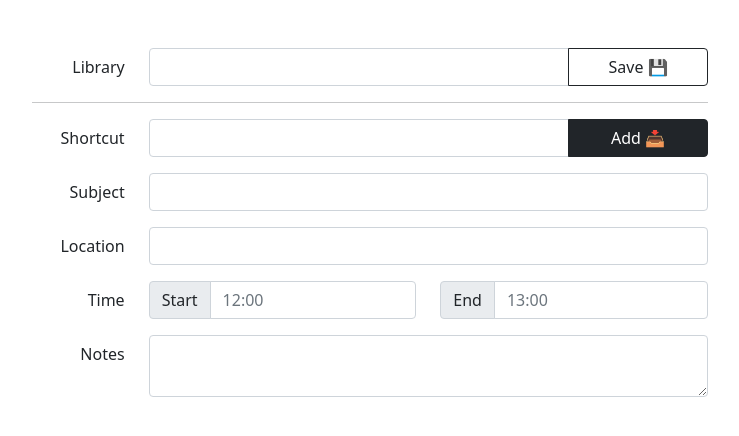
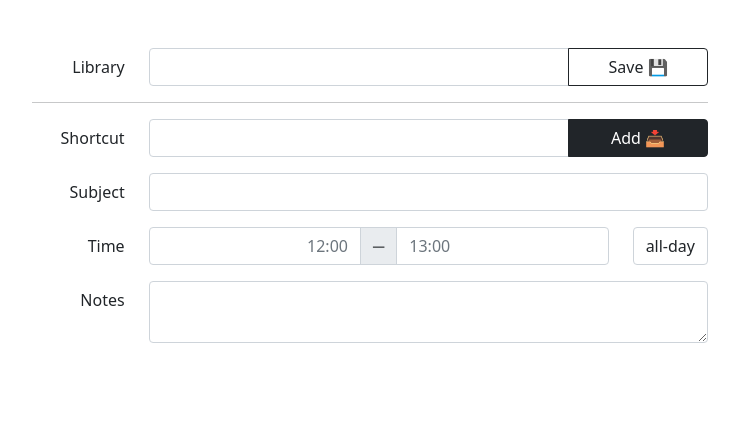
Before and after one commit to urmoi/uCal, a Flask app: page /newlib in a window 1280 px wide. Shown: the part 58-494 px from the top of the page, without its empty margins (270-1009 px from the left). Run offline with Flask 2, Linux system fonts and the light colour scheme.

Commit message:
updated newLib form

```diff
--- a/static/styles.css
+++ b/static/styles.css
@@ -1,9 +1,28 @@
 .w-700px {
     max-width: 700px;
+    min-width: 250px;
 }
 
-@media (min-width: 576px) {
-    form.new-lib {
-       text-align: right!important;
-    }
+.toggle-all-day {
+    color: #212529;
+    border-color: #ced4da;
+    background-color: #fff;
 }
+
+.btn-check:checked+.toggle-all-day {
+    color: #212529;
+    border-color: #ced4da;
+    background-color: #e9ecef;
+}
+
+.input-time {
+    min-width: 65px!important;
+}
+
+.input-group-time {
+    min-width: 135px;
+}
+
+.input-time .input-group-text {
+    min-width: 67px;
+}
--- a/templates/index.html
+++ b/templates/index.html
@@ -6,9 +6,9 @@
 
 {% block main %}
     <div class="w-700px container-md">
-        <div class="row mb-3">
+        <div class="row mx-auto">
             <div class="col-md mb-3">
-                <input class="form-control btn-light btn-outline-dark" type="file" accept=".txt" name="libFile">
+                <input class="form-control btn-light btn-outline-dark" type="file" accept=".txt" name="libFile" value="Upload Library">
             </div>
             <div class="col-md mb-3">
                 <a class="w-100 btn btn-light btn-outline-dark" href="/newlib" role="button">Make new Library</a>
--- a/templates/newlib.html
+++ b/templates/newlib.html
@@ -6,7 +6,7 @@
 
 {% block main %}
     <div class="w-700px container-sm">
-        <form class="text-start new-lib">
+        <form class="text-start text-sm-end new-lib">
             <div class="row mb-3">
                 <label class="col-sm-2 col-form-label" for="libTitle">Library</label>
                 <div class="col">
@@ -36,28 +36,46 @@
                 </div>
             </div>
 
+            <div class="row">
+                <label class="col-sm-2 col-form-label" for="calStart">Time</label>
+                <div class="col flex-nowrap input-group mb-3">
+                    <input class="form-control inputTime text-end" id="calStarts" name="calStart" type="text" placeholder="12:00">
+                    <input type="radio" class="btn-check" name="options-outlined" id="calTime" autocomplete="off" checked>
+                    <label class="btn btn-light toggle-all-day" for="calTime">&#x2500;</label>
+                    <input class="form-control inputTime" id="calEnds" name="calEnds" type="text" placeholder="13:00">
+                </div>
+                <div class="col-auto">
+                    <input type="radio" class="btn-check" name="options-outlined" id="danger-outlined" autocomplete="off">
+                    <label class="btn btn-light toggle-all-day" for="danger-outlined">all-day</label>
+                </div>
+            </div>
+
+            <!-- <div class="row">
+                <label class="col-sm-2 col-form-label" for="calStart">Time</label>
+                <div class="col flex-column mb-3">
+                    <div class="input-group input-group-time">
+                        <div class="input-group-text input-time">"starts</div>
+                        <input class="form-control" id="calStarts" name="calStart" type="text" placeholder="12:00">
+                    </div>
+                </div>
+                <div class="col flex-column mb-3">
+                    <div class="input-group input-group-time">
+                        <div class="input-group-text input-time">ends</div>
+                        <input class="form-control" id="calEnds" name="calEnd" type="text" placeholder="13:00">
+                    </div>
+                </div>
+                <div class="col-auto flex-column mb-3">
+                    <input type="checkbox" class="btn-check" id="toggle-all-day" autocomplete="off">
+                    <label class="btn btn-light toggle-all-day" for="toggle-all-day">all-day</label>
+                </div>
+            </div>
+
             <div class="row mb-3">
                 <label class="col-sm-2 col-form-label" for="calLocal">Location</label>
                 <div class="col">
                     <input class="form-control" id="calLocal" name="calLocal" type="text">
                 </div>
-            </div>
-
-            <div class="row mb-3">
-                <label class="col-sm-2 col-form-label" for="calStart">Time</label>
-                <div class="col">
-                    <div class="input-group">
-                        <div class="input-group-text">Start</div>
-                        <input class="form-control" id="calStart" name="calStart" type="text" placeholder="12:00">
-                    </div>
-                </div>
-                <div class="col">
-                    <div class="input-group">
-                        <div class="input-group-text">End</div>
-                        <input class="form-control" id="calEnd" name="calEnd" type="text" placeholder="13:00">
-                    </div>
-                </div>
-            </div>
+            </div> -->
 
             <div class="row mb-3">
                 <label class="col-sm-2 col-form-label" for="calDesc">Notes</label>
```
